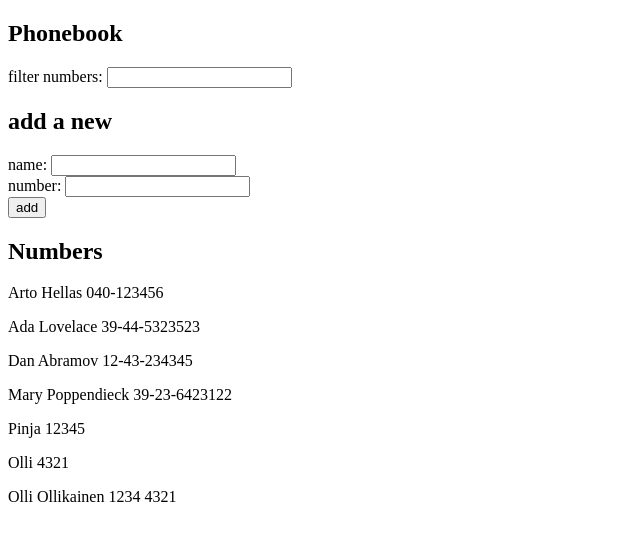
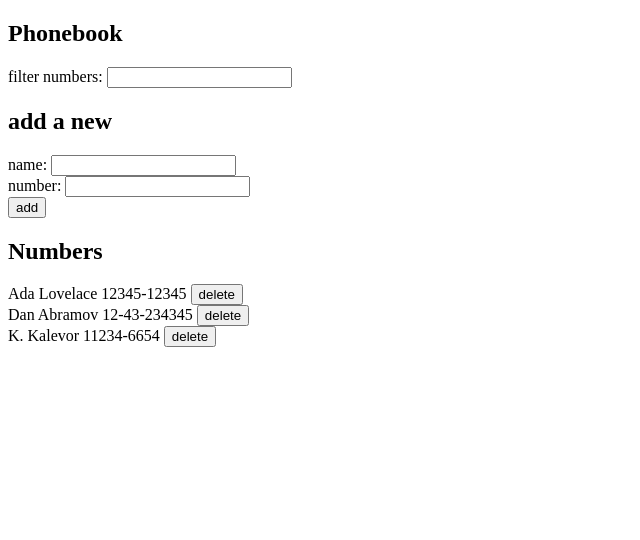
Before and after one commit to user7888/FullStackOpen, a React (Create React App) app in the folder osa2/puhelinluettelo/: page / in a window 1280 px wide. Shown: the top 540 px of the page, without its empty margins (0-640 px from the left). Built offline with nearby package versions, Linux system fonts and the light colour scheme; data requests are answered from the project's data file.

Commit message:
puhelinluettelo step10

```diff
--- a/osa2/puhelinluettelo/db.json
+++ b/osa2/puhelinluettelo/db.json
@@ -1,13 +1,8 @@
 {
   "persons": [
     {
-      "name": "Arto Hellas",
-      "number": "040-123456",
-      "id": 1
-    },
-    {
       "name": "Ada Lovelace",
-      "number": "39-44-5323523",
+      "number": "12345-12345",
       "id": 2
     },
     {
@@ -16,24 +11,9 @@
       "id": 3
     },
     {
-      "name": "Mary Poppendieck",
-      "number": "39-23-6423122",
-      "id": 4
-    },
-    {
-      "name": "Pinja",
-      "number": "12345",
+      "name": "K. Kalevor",
+      "number": "11234-6654",
       "id": 5
-    },
-    {
-      "name": "Olli",
-      "number": "4321",
-      "id": 6
-    },
-    {
-      "name": "Olli Ollikainen",
-      "number": "1234 4321",
-      "id": 7
     }
   ]
 }
--- a/osa2/puhelinluettelo/src/App.js
+++ b/osa2/puhelinluettelo/src/App.js
@@ -2,6 +2,7 @@ import React, { useState, useEffect } from 'react'
 import axios from 'axios'
 import phonebookService from './services/persons'
 
+// osa2 muistiinpanon tärkeyden muutos: Button tekstin yhteyteen esimerkki.
 const App = () => {
   const [persons, setPersons] = useState([])
   const [newName, setNewName] = useState('')
@@ -27,15 +28,16 @@ const App = () => {
   }, [])
   console.log('render', persons.length, 'persons')
 */
-  const addNumber = (event) => {
+  const addNumber = (event, id) => {
     event.preventDefault()
     console.log('button clicked', event.target)
     const numberObject = {
       name: newName,
       number : newNumber
     }
-    if (isInArray(numberObject)) {
+    if (isInArray(numberObject, id)) {
       console.log('Nimi löytyi listasta..')
+      // !!!!!!!!!! mahd. ongelma .put:in kanssa
       return
     }
 // paikallinen päivitys.
@@ -65,6 +67,18 @@ const App = () => {
     })
   }
   */
+
+  const buttonFunctionality = (event, id) => {
+    console.log('a button was pressed..')
+    event.preventDefault()
+    let foundPerson = persons.find(person => person.id === id)
+    let result = window.confirm(`Delete ${foundPerson.name} ?`);
+    if (result) {
+      setPersons(persons.filter(person => person.id !== id))
+      axios
+        .delete(`http://localhost:3001/persons/${id}`)
+    }
+  }
   const handleNameChange = (event) => {
     console.log('Event-olion kenttä', event.target.value)
     setNewName(event.target.value)
@@ -78,13 +92,28 @@ const App = () => {
     console.log(event.target.value)
     setSearch(event.target.value)
   }
+  const updateNumber = (id, element) => {
+    let url = `http://localhost:3001/persons/${id}`
+    axios.put(url, element).then(response => {
+      setPersons(persons.map(person => person.id !== id ? person : response.data))
+    })
+
+  }
   // haun listalta tietyllä attribuutilla voi tehdä
   // myös .some metodilla. (ilman boolean-muunnosta?)
-  const isInArray = (element) => {
+
+  const isInArray = (element, id) => {
     console.log(element.name)
     const nameFound = Boolean(persons.find(person => person.name === element.name))
+  // link name of an element to an id of an element...
+    const foundObject = persons.find(person => person.name === element.name)
+    console.log('löytyi...', foundObject)
     if (nameFound) {
-      window.alert(`${element.name} is already added to phone book`)
+      let result = window.confirm(`${element.name} is already added to phone book, replace the old number with a new one?`)
+      if (result) {
+        updateNumber(foundObject.id, element)
+        return true
+      }
       return true
     }
     return false
@@ -109,14 +138,24 @@ const App = () => {
                         newNumber={newNumber}/>
       <h2>Numbers</h2>
         <DisplayPhonebook displayNumbers={displayNumbers}
-                          newSearch={newSearch}/>
+                          newSearch={newSearch}
+                          buttonFunctionality={buttonFunctionality}/>
     </div>
   )
 }
 
+const Button = (props) => {
+  return (
+      <button type="submit">delete</button>
+  )
+}
+
+// button merkkijonon yhteyteen.
 const Numbers = (props) => {
   return (
-    <p>{props.name} {props.number}</p>
+    <form onSubmit={event => props.buttonFunctionality(event, props.id)}>
+        {props.name} {props.number} <Button/>
+    </form>
   )
 }
 
@@ -148,12 +187,13 @@ const AddNewNumber = (props) => {
   )
 }
 
+// id used as key
 const DisplayPhonebook = (props) => {
   return (
     <div>
     {props.displayNumbers(props.newSearch).map(person =>
-      <div key={person.name}>
-        <Numbers name={person.name} number={person.number}/>
+      <div key={person.id}>
+        <Numbers name={person.name} number={person.number} id={person.id} buttonFunctionality={props.buttonFunctionality}/>
       </div>)
     }
     </div>
```
